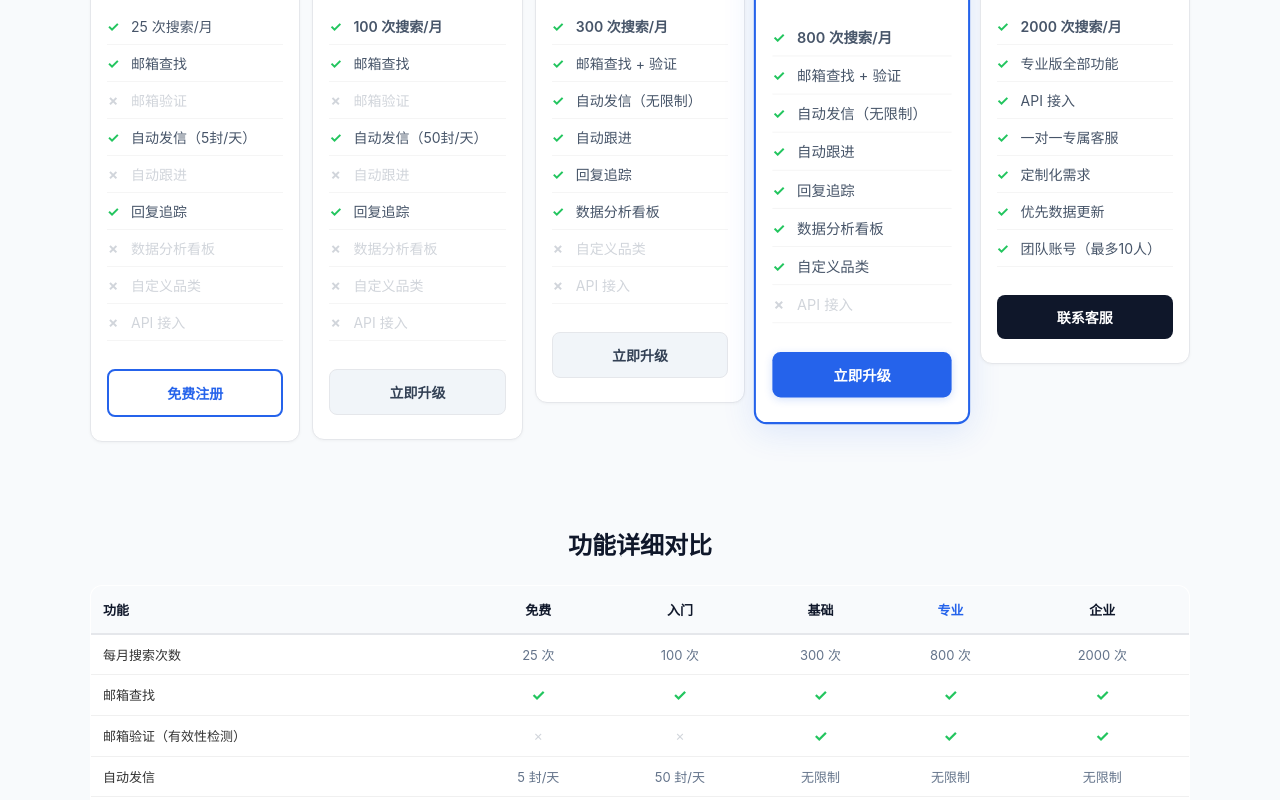
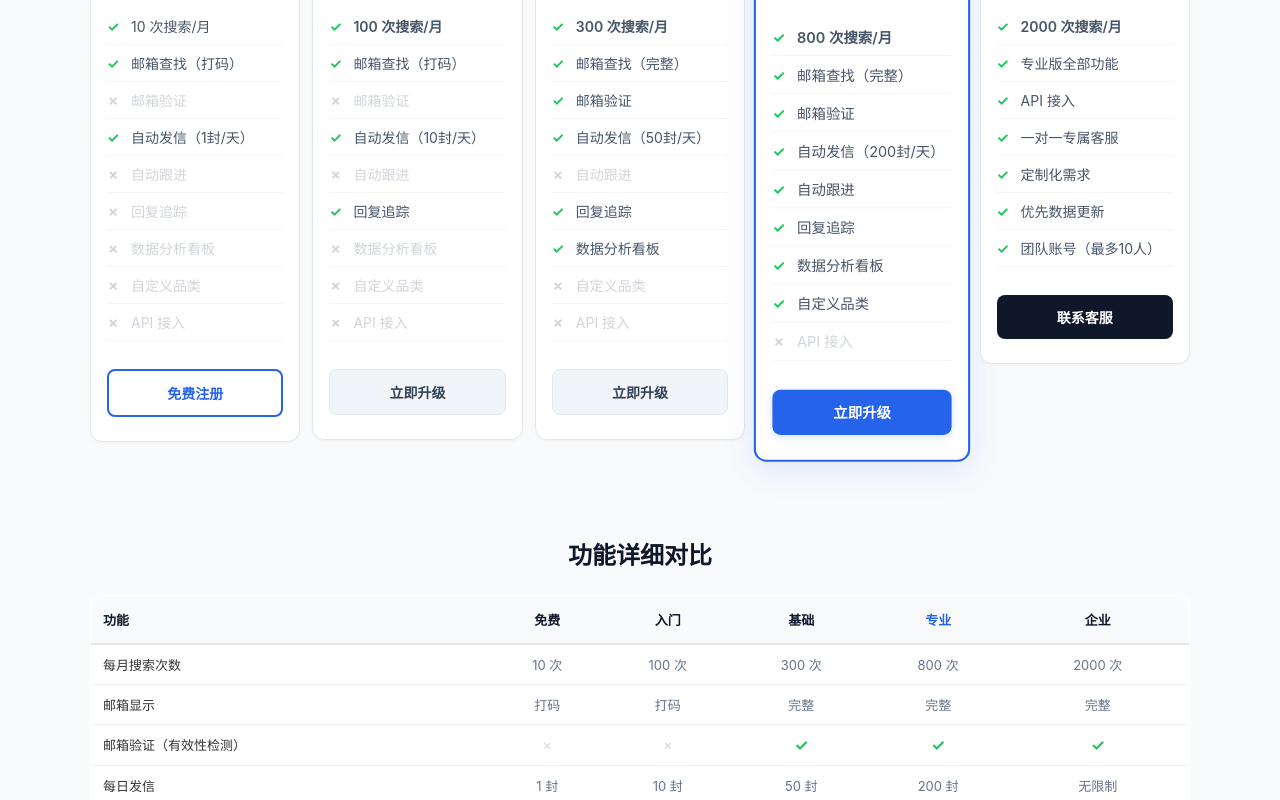
Before and after one commit to 321347/b2b-trade, a Next.js app: page /pricing in a window 1280 px wide. Shown: the part 500-1300 px from the top of the page. Built offline with nearby package versions, Linux system fonts and the light colour scheme.

Commit message:
定价体系重构：5档+邮箱分级+发信限额，免费版10次搜索1封/天

```diff
--- a/src/app/SearchPage.js
+++ b/src/app/SearchPage.js
@@ -184,7 +184,7 @@ export default function SearchPage({ variant = 'home' }) {
           </div>
         )}
 
-        {isHome && !user && !hasResults && <p style={{ fontSize: 13, color: '#94a3b8', marginTop: 20 }}>注册即送 25 次免费搜索</p>}
+        {isHome && !user && !hasResults && <p style={{ fontSize: 13, color: '#94a3b8', marginTop: 20 }}>注册即送 10 次免费搜索</p>}
       </div>
 
       {showLoginTip && (
@@ -298,7 +298,7 @@ export default function SearchPage({ variant = 'home' }) {
           {!user && companies.length > 0 && (
             <div style={{ textAlign: 'center', marginTop: 28, padding: '24px', background: '#fafafa', borderRadius: 8, border: '1px solid #e5e5e5' }}>
               <div style={{ fontSize: 16, fontWeight: 600, color: '#0f172a', marginBottom: 8 }}>注册查看完整邮箱并发送开发信</div>
-              <div style={{ fontSize: 13, color: '#94a3b8', marginBottom: 16 }}>注册即送 25 次免费搜索</div>
+              <div style={{ fontSize: 13, color: '#94a3b8', marginBottom: 16 }}>注册即送 10 次免费搜索</div>
               <button onClick={handleLogin} style={{ background: '#0f172a', color: '#fff', border: 'none', padding: '12px 36px', borderRadius: 6, cursor: 'pointer', fontSize: 15, fontWeight: 600 }}>免费注册</button>
             </div>
           )}
--- a/src/app/api/auth/register/route.js
+++ b/src/app/api/auth/register/route.js
@@ -4,7 +4,7 @@ import { checkRateLimit } from '@/lib/rate-limit';
 
 const supabase = getSupabase();
 
-const FREE_QUOTA = 25;
+const FREE_QUOTA = 10;
 
 export async function POST(req) {
   const ip = req.headers.get('x-forwarded-for') || 'unknown';
--- a/src/app/api/industry-search/route.js
+++ b/src/app/api/industry-search/route.js
@@ -174,7 +174,7 @@ export async function GET(req) {
   const authHeader = req.headers.get('authorization');
   if (!authHeader) {
     const ipDaily = checkRateLimit('anonSearch', ip);
-    if (!ipDaily.allowed) return NextResponse.json({ error: '免费搜索次数已用完，请注册获取 25 次搜索', needLogin: true }, { status: 429 });
+    if (!ipDaily.allowed) return NextResponse.json({ error: '免费搜索次数已用完，请注册获取 10 次搜索', needLogin: true }, { status: 429 });
   }
 
   const queryTerms = q.split(/[\s,，]+/).filter(t => t.length > 0);
--- a/src/app/industries/[slug]/page.js
+++ b/src/app/industries/[slug]/page.js
@@ -115,7 +115,7 @@ export default function IndustryPage({ params }) {
       {/* CTA */}
       <div style={{ textAlign: 'center', background: 'linear-gradient(135deg, #2563eb 0%, #7c3aed 100%)', borderRadius: 16, padding: '48px 24px', color: '#fff', marginBottom: 40 }}>
         <h2 style={{ fontSize: 24, fontWeight: 700, marginBottom: 12 }}>开始找{industry.zh}海外客户</h2>
-        <p style={{ fontSize: 15, opacity: 0.9, marginBottom: 24 }}>注册即送 25 次免费搜索，</p>
+        <p style={{ fontSize: 15, opacity: 0.9, marginBottom: 24 }}>注册即送 10 次免费搜索，</p>
         <Link href={`/register?industry=${slug}`}
           style={{ display: 'inline-block', padding: '14px 40px', background: '#fff', color: '#2563eb', fontSize: 16, fontWeight: 600, borderRadius: 8, textDecoration: 'none' }}>
           免费注册
--- a/src/app/layout.js
+++ b/src/app/layout.js
@@ -11,7 +11,7 @@ export const metadata = {
     default: '鱼获科技 - 外贸获客工具 | 智能找海外客户 + 自动发开发信',
     template: '%s | 鱼获科技',
   },
-  description: '鱼获科技是一站式B2B外贸获客平台。输入产品名称（如压蒜器、宠物玩具），AI自动匹配海外采购商并生成个性化开发信。邮箱打码，注册查看完整信息。注册即送25次免费搜索。',
+  description: '鱼获科技是一站式B2B外贸获客平台。输入产品名称（如压蒜器、宠物玩具），AI自动匹配海外采购商并生成个性化开发信。邮箱打码，注册查看完整信息。注册即送10次免费搜索。',
   keywords: '外贸获客,外贸找客户,B2B获客工具,外贸开发信,外贸邮箱查找,智能获客,外贸客户搜索,找海外采购商,找国外买家',
   openGraph: {
     title: '鱼获科技 - 外贸获客工具 | 智能找海外客户',
--- a/src/app/pricing/layout.js
+++ b/src/app/pricing/layout.js
@@ -1,6 +1,6 @@
 export const metadata = {
-  title: '外贸获客工具价格 - 免费版25次搜索/月',
-  description: '鱼获科技定价方案：免费版永久免费25次搜索/月，专业版¥199/月500次搜索，企业版¥699/月2000次搜索+API接入。按月付费，随时取消。',
+  title: '外贸获客工具价格 - 5档套餐¥49起',
+  description: '鱼获科技定价方案：免费版10次搜索/月，入门版¥49/月100次，基础版¥99/月300次，专业版¥199/月800次，企业版¥399/月2000次搜索+API接入。按月付费，随时取消。',
   keywords: '外贸获客工具价格,外贸找客户多少钱,B2B获客工具费用',
 };
 
--- a/src/app/pricing/page.js
+++ b/src/app/pricing/page.js
@@ -9,12 +9,12 @@ export default function Pricing() {
     {
       name: '免费版', price: 0, yearlyPrice: 0, period: '永久免费',
       features: [
-        { text: '25 次搜索/月', included: true },
-        { text: '邮箱查找', included: true },
+        { text: '10 次搜索/月', included: true },
+        { text: '邮箱查找（打码）', included: true },
         { text: '邮箱验证', included: false },
-        { text: '自动发信（5封/天）', included: true },
+        { text: '自动发信（1封/天）', included: true },
         { text: '自动跟进', included: false },
-        { text: '回复追踪', included: true },
+        { text: '回复追踪', included: false },
         { text: '数据分析看板', included: false },
         { text: '自定义品类', included: false },
         { text: 'API 接入', included: false },
@@ -25,9 +25,9 @@ export default function Pricing() {
       name: '入门版', price: 49, yearlyPrice: 39, period: '/月',
       features: [
         { text: '100 次搜索/月', included: true, bold: true },
-        { text: '邮箱查找', included: true },
+        { text: '邮箱查找（打码）', included: true },
         { text: '邮箱验证', included: false },
-        { text: '自动发信（50封/天）', included: true },
+        { text: '自动发信（10封/天）', included: true },
         { text: '自动跟进', included: false },
         { text: '回复追踪', included: true },
         { text: '数据分析看板', included: false },
@@ -40,9 +40,10 @@ export default function Pricing() {
       name: '基础版', price: 99, yearlyPrice: 79, period: '/月',
       features: [
         { text: '300 次搜索/月', included: true, bold: true },
-        { text: '邮箱查找 + 验证', included: true },
-        { text: '自动发信（无限制）', included: true },
-        { text: '自动跟进', included: true },
+        { text: '邮箱查找（完整）', included: true },
+        { text: '邮箱验证', included: true },
+        { text: '自动发信（50封/天）', included: true },
+        { text: '自动跟进', included: false },
         { text: '回复追踪', included: true },
         { text: '数据分析看板', included: true },
         { text: '自定义品类', included: false },
@@ -54,8 +55,9 @@ export default function Pricing() {
       name: '专业版', price: 199, yearlyPrice: 159, period: '/月',
       features: [
         { text: '800 次搜索/月', included: true, bold: true },
-        { text: '邮箱查找 + 验证', included: true },
-        { text: '自动发信（无限制）', included: true },
+        { text: '邮箱查找（完整）', included: true },
+        { text: '邮箱验证', included: true },
+        { text: '自动发信（200封/天）', included: true },
         { text: '自动跟进', included: true },
         { text: '回复追踪', included: true },
         { text: '数据分析看板', included: true },
@@ -81,12 +83,12 @@ export default function Pricing() {
 
   // 功能对比表数据
   const compareRows = [
-    { feature: '每月搜索次数', free: '25 次', starter: '100 次', basic: '300 次', pro: '800 次', ent: '2000 次' },
-    { feature: '邮箱查找', free: true, starter: true, basic: true, pro: true, ent: true },
+    { feature: '每月搜索次数', free: '10 次', starter: '100 次', basic: '300 次', pro: '800 次', ent: '2000 次' },
+    { feature: '邮箱显示', free: '打码', starter: '打码', basic: '完整', pro: '完整', ent: '完整' },
     { feature: '邮箱验证（有效性检测）', free: false, starter: false, basic: true, pro: true, ent: true },
-    { feature: '自动发信', free: '5 封/天', starter: '50 封/天', basic: '无限制', pro: '无限制', ent: '无限制' },
-    { feature: '自动跟进（未回复提醒）', free: false, starter: false, basic: true, pro: true, ent: true },
-    { feature: '回复追踪', free: true, starter: true, basic: true, pro: true, ent: true },
+    { feature: '每日发信', free: '1 封', starter: '10 封', basic: '50 封', pro: '200 封', ent: '无限制' },
+    { feature: '自动跟进（未回复提醒）', free: false, starter: false, basic: false, pro: true, ent: true },
+    { feature: '回复追踪', free: false, starter: true, basic: true, pro: true, ent: true },
     { feature: '数据分析看板', free: false, starter: false, basic: true, pro: true, ent: true },
     { feature: '自定义品类', free: false, starter: false, basic: false, pro: true, ent: true },
     { feature: 'API 接入', free: false, starter: false, basic: false, pro: false, ent: true },
--- a/src/app/register/layout.js
+++ b/src/app/register/layout.js
@@ -1,6 +1,6 @@
 export const metadata = {
-  title: '免费注册 - 送25次搜索',
-  description: '注册鱼获科技，立即获得25次免费搜索额度，开始找海外B2B客户。',
+  title: '免费注册 - 送10次搜索',
+  description: '注册鱼获科技，立即获得10次免费搜索额度，开始找海外B2B客户。',
   robots: { index: false, follow: false },
 };
 
--- a/src/app/register/page.js
+++ b/src/app/register/page.js
@@ -33,7 +33,7 @@ export default function Register() {
         <input type="text" placeholder="姓名（选填）" value={name} onChange={e => setName(e.target.value)} style={inputStyle} />
         <input type="email" placeholder="邮箱" value={email} onChange={e => setEmail(e.target.value)} required style={inputStyle} />
         <input type="password" placeholder="密码" value={password} onChange={e => setPassword(e.target.value)} required minLength={6} style={inputStyle} />
-        <button type="submit" disabled={loading} style={{ width: '100%', padding: 12, borderRadius: 8, border: 'none', background: '#2563eb', color: '#fff', fontSize: 15, fontWeight: 600, cursor: 'pointer', boxShadow: '0 2px 8px rgba(37,99,235,0.2)', marginTop: 4 }}>{loading ? '注册中...' : '免费注册 · 送 25 次搜索'}</button>
+        <button type="submit" disabled={loading} style={{ width: '100%', padding: 12, borderRadius: 8, border: 'none', background: '#2563eb', color: '#fff', fontSize: 15, fontWeight: 600, cursor: 'pointer', boxShadow: '0 2px 8px rgba(37,99,235,0.2)', marginTop: 4 }}>{loading ? '注册中...' : '免费注册 · 送 10 次搜索'}</button>
       </form>
       <p style={{ textAlign: 'center', fontSize: 14, color: '#94a3b8', marginTop: 16 }}>已有账号？<a href="/login" style={{ color: '#2563eb', fontWeight: 500 }}>登录</a></p>
     </div>
--- a/src/app/tos/page.js
+++ b/src/app/tos/page.js
@@ -13,7 +13,7 @@ export default function Tos() {
       <p>用户承诺不将本服务用于发送垃圾邮件、诈骗邮件或任何违反 CAN-SPAM、GDPR 等法规的行为。用户对自己发送的邮件内容和频率负全部责任。</p>
 
       <h2 style={{ fontSize: 18, fontWeight: 600, color: '#0f172a', marginTop: 28 }}>3. 免费额度</h2>
-      <p>新注册用户获得 25 次免费搜索。我们保留根据运营需要调整免费额度的权利。</p>
+      <p>新注册用户获得 10 次免费搜索。我们保留根据运营需要调整免费额度的权利。</p>
 
       <h2 style={{ fontSize: 18, fontWeight: 600, color: '#0f172a', marginTop: 28 }}>4. 服务可用性</h2>
       <p>我们尽力保持服务的连续性和稳定性，但不承诺 100% 可用。因第三方服务（如邮件发送、数据源 API）导致的故障不在我们控制范围内。</p>
--- a/src/lib/quota.js
+++ b/src/lib/quota.js
@@ -2,7 +2,7 @@ import { getSupabase } from '@/lib/supabase';
 
 const supabase = getSupabase();
 
-const FREE_QUOTA = 25;
+const FREE_QUOTA = 10;
 
 // 从 Supabase user metadata 读取配额
 export async function getUserQuota(req) {
```
